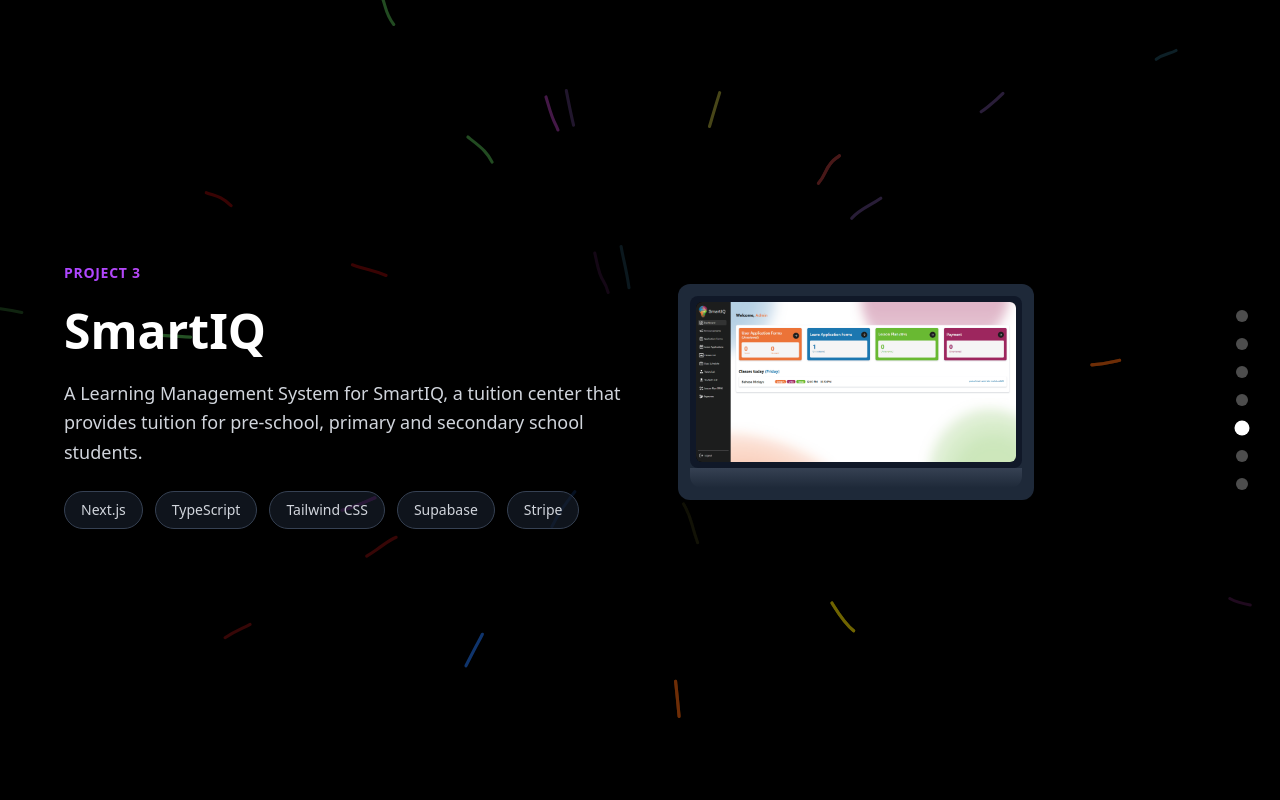
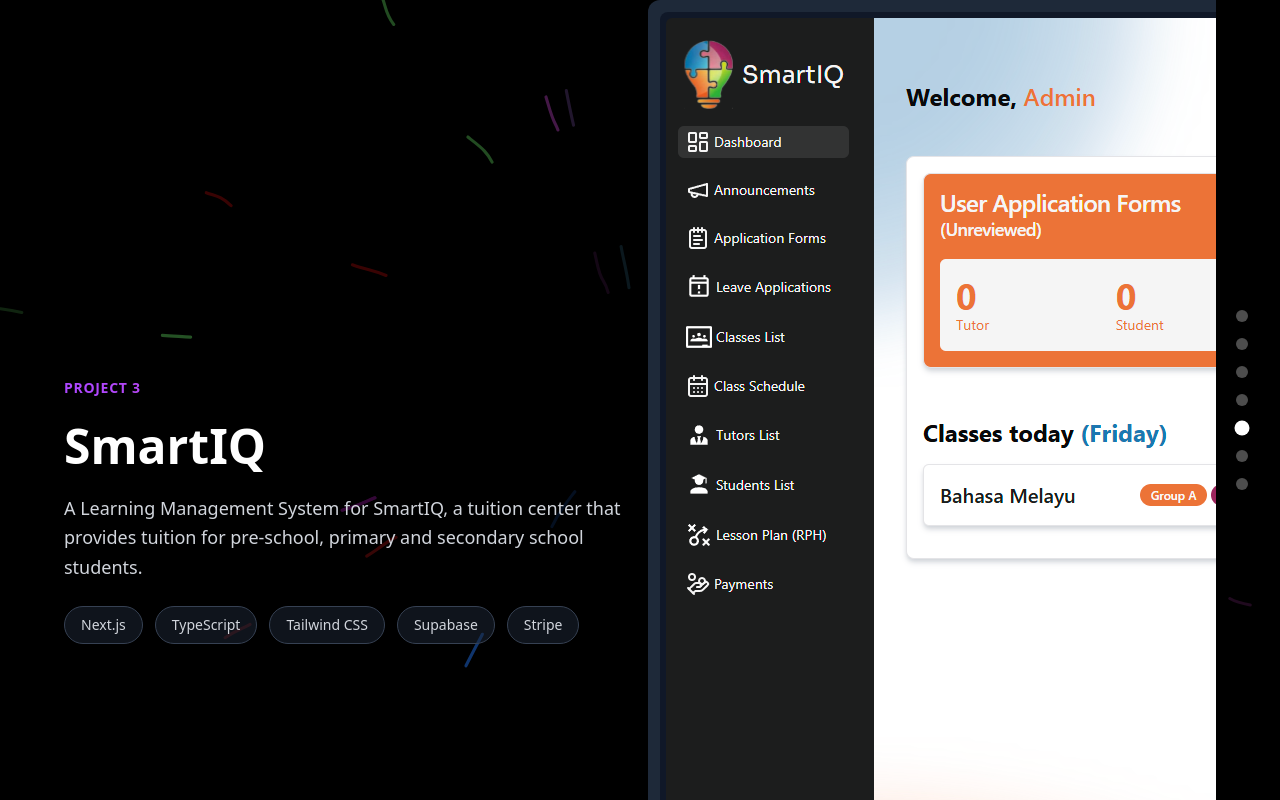
Before and after one commit to putraamir/portfolio, a Next.js app: page / in a window 1280 px wide. Both pictures are taken after a click on the button 1242 px from the left and 428 px from the top of the page. Built offline with nearby package versions, Linux system fonts and the light colour scheme.

Commit message:
fix: safari compatibility

```diff
--- a/src/components/sections/ProjectSection.tsx
+++ b/src/components/sections/ProjectSection.tsx
@@ -88,7 +88,7 @@
         <motion.div
           whileHover={{ scale: 1.02, rotateY: 5 }}
           transition={{ duration: 0.3, type: "spring" }}
-          className="w-full max-w-7xl mx-auto"
+          className="mx-auto"
         >
           {/* Custom laptop frame */}
           <div className="relative bg-gray-800 rounded-xl p-3 shadow-2xl">
@@ -97,9 +97,9 @@
                 <Image
                   src={image}
                   alt={alt}
-                  width={1800}
-                  height={1125}
-                  className="object-contain w-full h-auto max-h-[160px]"
+                  width={400}
+                  height={200}
+                  className=" w-full h-auto"
                 />
               </div>
             </div>
```
